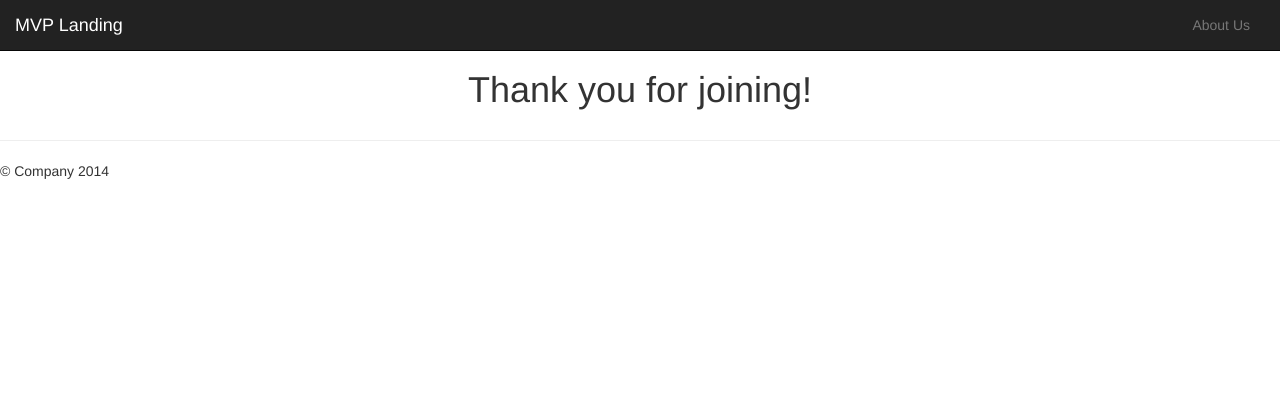
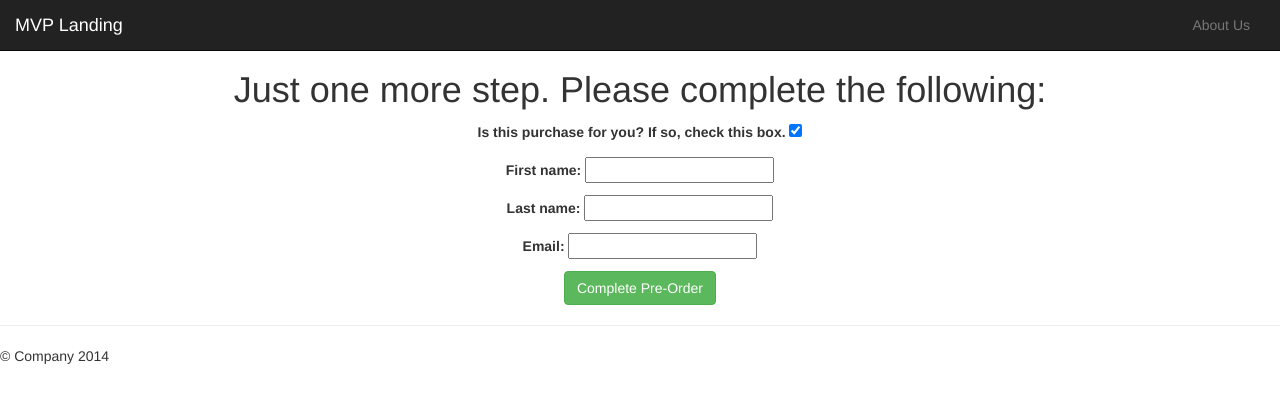
Before and after one commit to NoahLE/MVP_Landing_Page, a Django app: template static/templates/thankyou.html in a window 1280 px wide. Shown: the top 403 px of the page. Run offline with Django 3.2, Linux system fonts and the light colour scheme; the template is opened without the code that fills it: values that come from a table or form of the project are taken from there, others are empty; parts of the project's set-up code (start-up, migrations or seed data) failed here and were passed over; some libraries are stand-ins or nearby versions.

Commit message:
End video 15.

```diff
--- a/mvp_landing/settings.py
+++ b/mvp_landing/settings.py
@@ -24,12 +24,10 @@ SECRET_KEY = '(+zdon+y)c@8i!b#y##^($6^8de8i!m6a2prb8mrs8z0z2c@s!'
 
 # SECURITY WARNING: don't run with debug turned on in production!
 DEBUG = True
-
 TEMPLATE_DEBUG = True
 
 # Change to domain name when deployed
 ALLOWED_HOSTS = []
-
 
 # Application definition
 
@@ -40,6 +38,7 @@ INSTALLED_APPS = (
     'django.contrib.sessions',
     'django.contrib.messages',
     'django.contrib.staticfiles',
+    'south',
     'signups',
 )
 
--- a/signups/models.py
+++ b/signups/models.py
@@ -5,6 +5,7 @@ from django.utils.encoding import smart_unicode
 # Create your models here.
 # signup singular instance (below) -> signups for all instances (app)
 class SignUp(models.Model):
+    for_you = models.BooleanField(default=True, verbose_name="Is this purchase for you? If so, check this box.")
     # null = database ok blank
     # blank = form ok blank when submitted
     # charfield = max_length always required
--- a/static/templates/thankyou.html
+++ b/static/templates/thankyou.html
@@ -2,6 +2,10 @@
 
 {% block content %}
     <div class="span12" style="text-align: center;">
-        <h1>Thank you for joining!</h1>
+        <h1>Just one more step. Please complete the following:</h1>
+        <form action="" method="POST">{% csrf_token %}
+            {{ form.as_p }}
+            <input type="submit" class="btn btn-success" value="Complete Pre-Order">
+        </form>
     </div>
 {% endblock %}
```
Also changed, not shown: signups/views.py (+6 -6 lines), signups/migrations/__init__.py (added), 1 other file.
